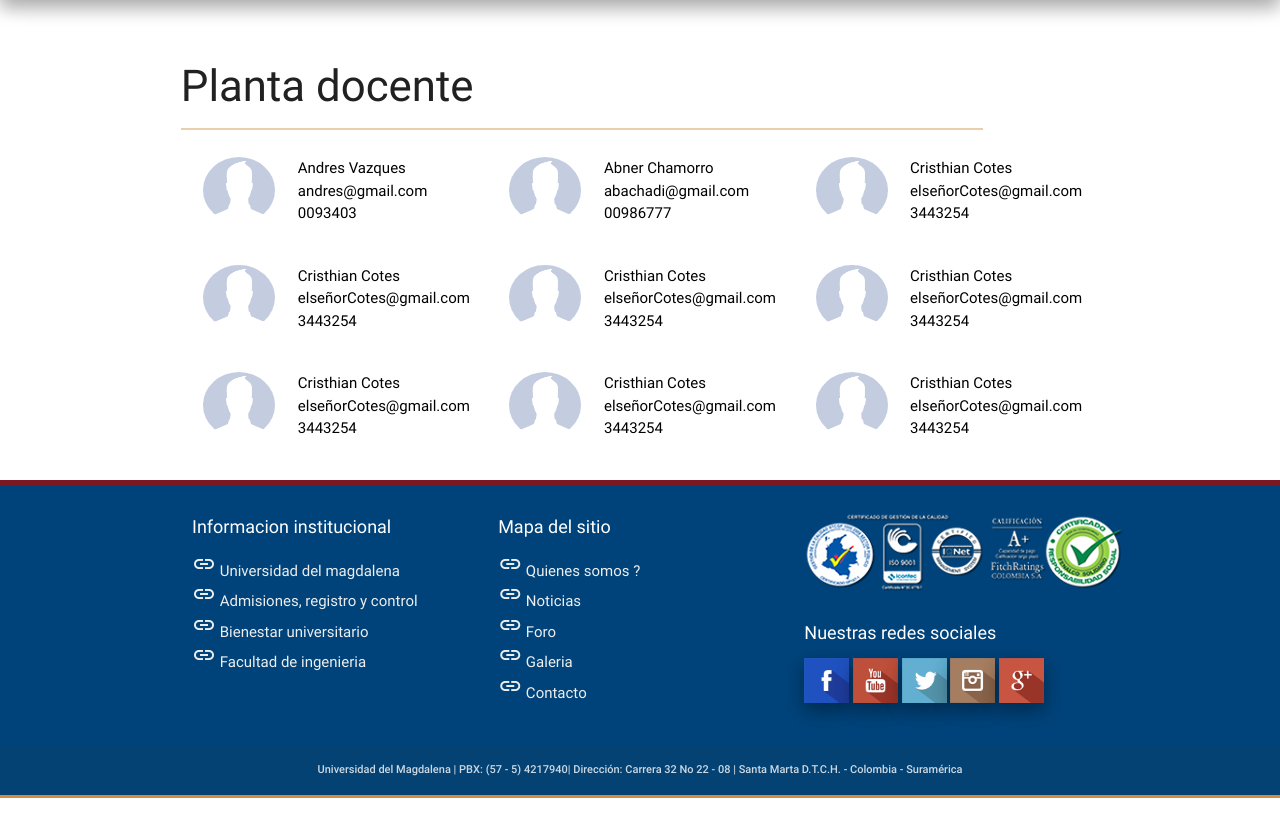
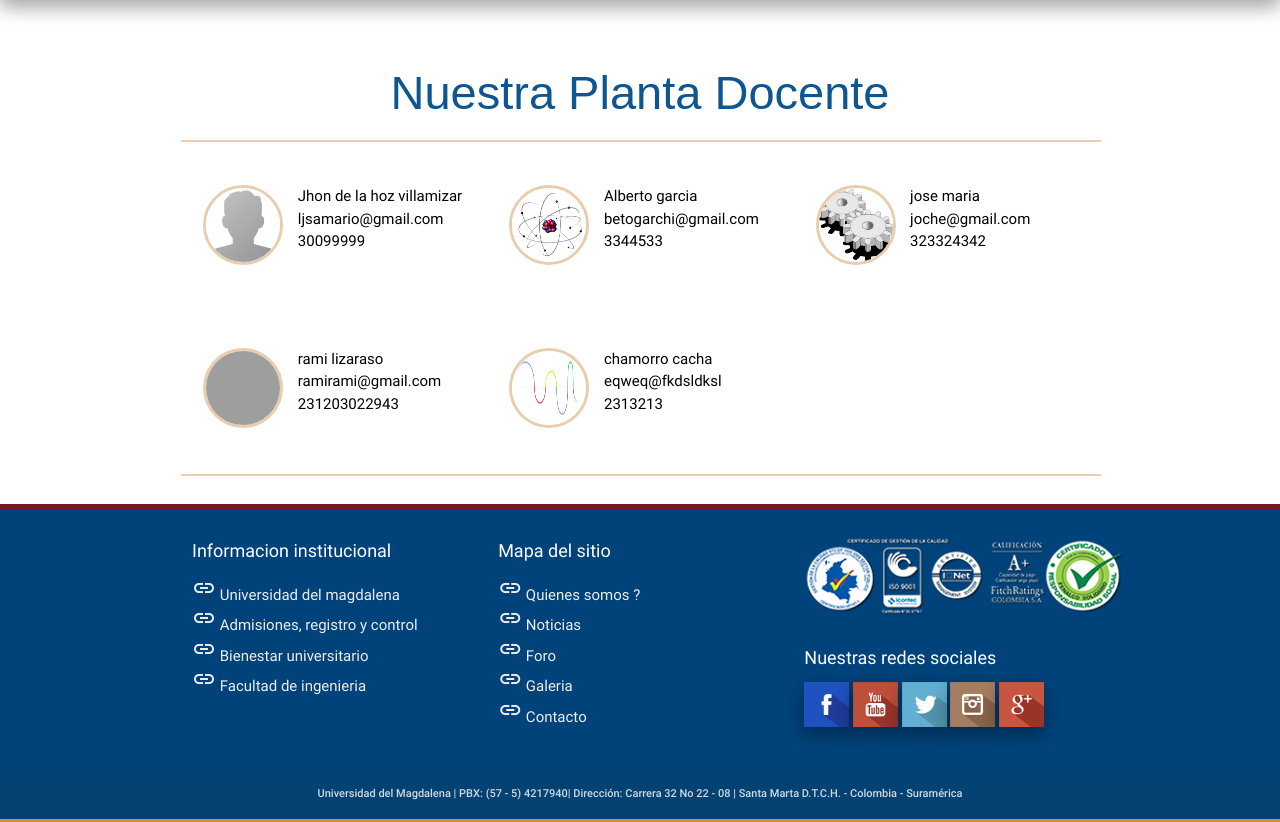
Before and after one commit to the3ballsoft/Web-site-physics, a Django app: page /docentes/ in a window 1280 px wide. Shown: the part 145-967 px from the top of the page. Before the commit the page ends 943 px from the top, so only its background shows below. Run offline with Django 3.2, Linux system fonts and the light colour scheme; data comes from the database, SQL or seed files in the repository; both versions use the stored data as it was after the commit; grey boxes are pictures that could not be loaded.

Commit message:
planta docente completa

```diff
--- a/sitio_web/templates/plantaDocente.html
+++ b/sitio_web/templates/plantaDocente.html
@@ -9,12 +9,14 @@
 
 <div class="container" style="padding-top: 40px">
 	<div class="row">
-		<h3 >Planta docente</h3>
-		<hr  align="left">
-		<!-- {% for docente in docentes %}
-			<div class="col s4">
+		<h2 style="font-family: sans-serif; color:#0E5690;font-size:47px;   text-align: center;">Nuestra Planta Docente</h2>
+		<hr  align="left" style="  width: 100%; !important">
+		{% for docente in docentes %}
+			<div class="col s4" style="margin-top: 36px;margin-bottom:40px;" >
 				<div class="col s4">
-					<img src="{% static "images/profesor.png"%}" alt="#" class="circle responsive-img">
+					<img src="{{docente.imagen.url}}" alt="#" class="circle" style="width: 80px;
+  height: 80px;
+  border: 3px solid rgb(233, 205, 173);">
 
 				</div>
 				<div class="col s8">
@@ -23,110 +25,9 @@
 					<span  class="black-text"> {{ docente.telefono }}</span>
 				</div>
 			</div>
-		{% endfor %} -->
-		<div class="col s6 m4" style="padding-top: 20px; padding-bottom:20px">
-				<div class="col s4">
-					<img src="{% static "images/profesor.png"%}" alt="#" class="circle materialboxed responsive-img">
+		{% endfor %}
 
-				</div>
-				<div class="col s8">
-					<span  class="black-text">Andres Vazques</span>
-					<span  class="black-text"> andres@gmail.com</span>
-					<span  class="black-text"> 0093403</span>
-				</div>
-
-		</div>
-
-		<div class="col s6 m4" style="padding-top: 20px; padding-bottom:20px">
-				<div class="col s4">
-					<img src="{% static "images/profesor.png"%}" alt="#" class="circle materialboxed responsive-img">
-
-				</div>
-				<div class="col s8">
-					<span  class="black-text">Abner Chamorro</span>
-					<span  class="black-text"> abachadi@gmail.com</span>
-					<span  class="black-text"> 00986777</span>
-				</div>
-		</div>
-
-		<div class="col s6 m4" style="padding-top: 20px; padding-bottom:20px">
-				<div class="col s4">
-					<img src="{% static "images/profesor.png"%}" alt="#" class="circle materialboxed responsive-img">
-
-				</div>
-				<div class="col s8">
-					<span  class="black-text">Cristhian Cotes</span>
-					<span  class="black-text"> elseñorCotes@gmail.com</span>
-					<span  class="black-text"> 3443254</span>
-				</div>
-		</div>
-
-		<div class="col s6 m4" style="padding-top: 20px; padding-bottom:20px">
-				<div class="col s4">
-					<img src="{% static "images/profesor.png"%}" alt="#" class="circle materialboxed responsive-img">
-
-				</div>
-				<div class="col s8">
-					<span  class="black-text">Cristhian Cotes</span>
-					<span  class="black-text"> elseñorCotes@gmail.com</span>
-					<span  class="black-text"> 3443254</span>
-				</div>
-		</div>
-		<div class="col s6 m4" style="padding-top: 20px; padding-bottom:20px">
-				<div class="col s4">
-					<img src="{% static "images/profesor.png"%}" alt="#" class="circle materialboxed responsive-img">
-
-				</div>
-				<div class="col s8">
-					<span  class="black-text">Cristhian Cotes</span>
-					<span  class="black-text"> elseñorCotes@gmail.com</span>
-					<span  class="black-text"> 3443254</span>
-				</div>
-		</div>
-		<div class="col s6 m4" style="padding-top: 20px; padding-bottom:20px">
-				<div class="col s4">
-					<img src="{% static "images/profesor.png"%}" alt="#" class="circle materialboxed responsive-img">
-
-				</div>
-				<div class="col s8">
-					<span  class="black-text">Cristhian Cotes</span>
-					<span  class="black-text"> elseñorCotes@gmail.com</span>
-					<span  class="black-text"> 3443254</span>
-				</div>
-		</div>
-		<div class="col s6 m4" style="padding-top: 20px; padding-bottom:20px">
-				<div class="col s4">
-					<img src="{% static "images/profesor.png"%}" alt="#" class="circle materialboxed responsive-img">
-
-				</div>
-				<div class="col s8">
-					<span  class="black-text">Cristhian Cotes</span>
-					<span  class="black-text"> elseñorCotes@gmail.com</span>
-					<span  class="black-text"> 3443254</span>
-				</div>
-		</div>
-		<div class="col s6 m4" style="padding-top: 20px; padding-bottom:20px">
-				<div class="col s4">
-					<img src="{% static "images/profesor.png"%}" alt="#" class="circle materialboxed responsive-img">
-
-				</div>
-				<div class="col s8">
-					<span  class="black-text">Cristhian Cotes</span>
-					<span  class="black-text"> elseñorCotes@gmail.com</span>
-					<span  class="black-text"> 3443254</span>
-				</div>
-		</div>
-		<div class="col s6 m4" style="padding-top: 20px; padding-bottom:20px">
-				<div class="col s4">
-					<img src="{% static "images/profesor.png"%}" alt="#" class="circle materialboxed responsive-img">
-
-				</div>
-				<div class="col s8">
-					<span  class="black-text">Cristhian Cotes</span>
-					<span  class="black-text"> elseñorCotes@gmail.com</span>
-					<span  class="black-text"> 3443254</span>
-				</div>
-		</div>
+		<hr  align="left" style="  width: 100%; !important">
 
 	</div>
 </div>
```
Also changed, not shown: db.sqlite3, media/docentes/765-default-avatar_2JMb0m8.png (added), media/docentes/calor.gif (added), media/docentes/ele.jpg (added), media/docentes/meca.gif (added), 1 other file.
